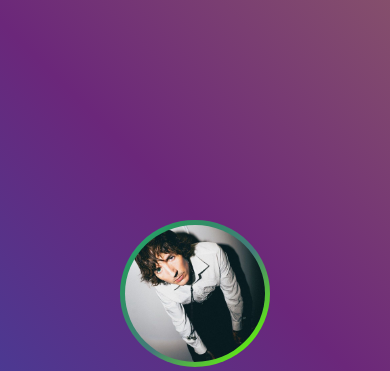
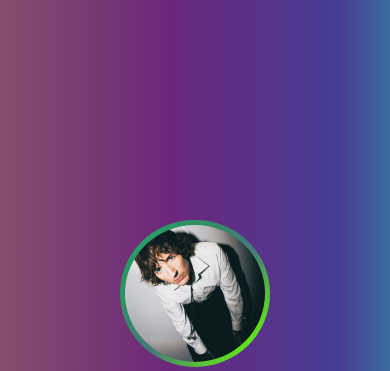
Before and after one commit to 3punk/3punkx-webseite, a plain HTML site: page index.html in a window 390 px wide. Shown: the top 371 px of the page. Drawn offline with nearby package versions, Linux system fonts and the light colour scheme.

Commit message:
Update style.css

```diff
--- a/style.css
+++ b/style.css
@@ -201,7 +201,7 @@ p {
         border-radius: 10px;
     }
 
-    #netzwerk {
+    .netzwerk {
         background: linear-gradient(-135deg, #854f6c, #6b277a, #463c96, #23d5ab);
     }
 }
```
